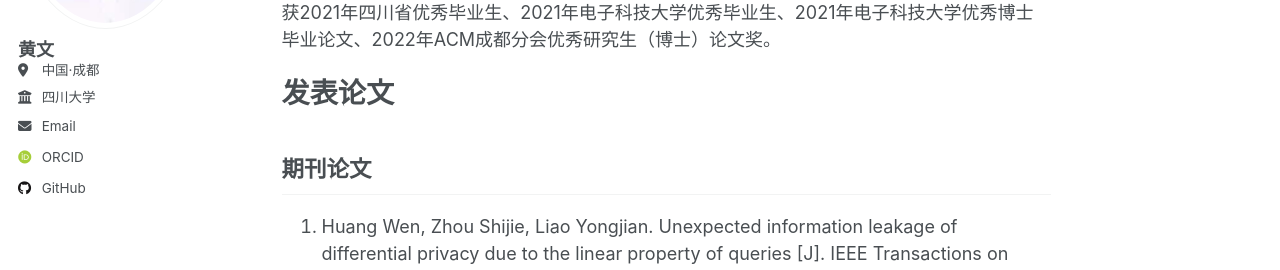
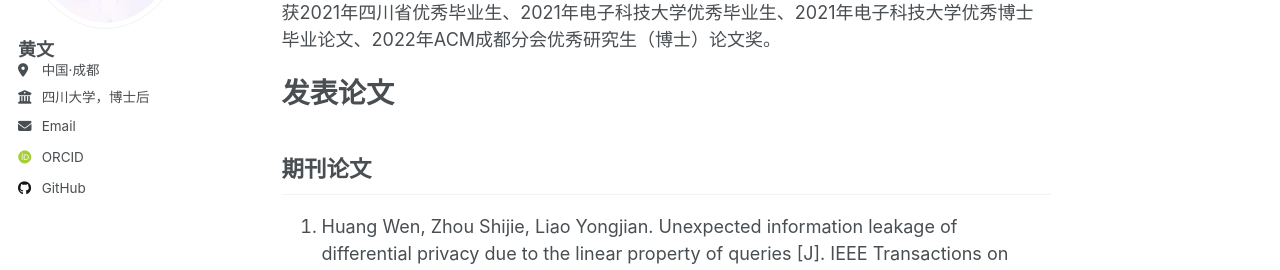
Before and after one commit to HuangWen92/HuangWen92.github.io, a Jekyll site: the page built from _pages/about.md, in a window 1280 px wide. Shown: the part 304-574 px from the top of the page. Built offline with Jekyll 4.4.1, drawn with Linux system fonts in a browser that asks for light colours; some web fonts are replaced; a script that is not in the unit is left out.

Commit message:
Update _config.yml

```diff
--- a/_config.yml
+++ b/_config.yml
@@ -28,7 +28,7 @@ author:
   pronouns         : # example: "she/her"
   bio              : # "Short biography for the left-hand sidebar"
   location         : "中国·成都"
-  employer         : "四川大学"
+  employer         : "四川大学，博士后"
   uri              : # URL
   email            : "562421007@qq.com"
 
```
